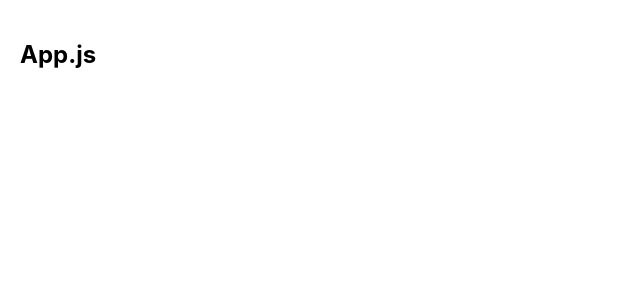
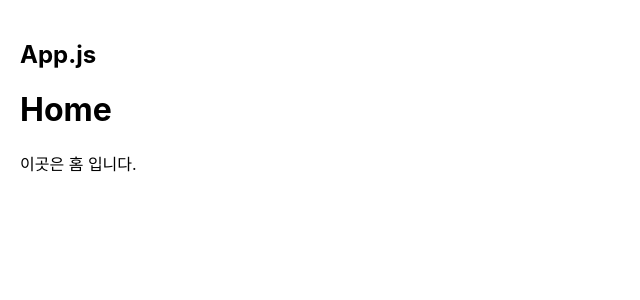
Before and after one commit to TMInstaller/EMOTIONDIARY, a React (Create React App) app: page / in a window 1280 px wide. Shown: the top 300 px of the page, without its empty margins (0-640 px from the left). Built offline with nearby package versions, Linux system fonts and the light colour scheme.

Commit message:
Feat : 페이지 경로에 따라 매핑시키기

```diff
--- a/src/App.js
+++ b/src/App.js
@@ -1,5 +1,5 @@
 import "./App.css";
-import { BrowserRouter } from "react-router-dom";
+import { BrowserRouter, Route, Routes } from "react-router-dom";
 
 import Home from "./pages/Home";
 import Edit from "./pages/Edit";
@@ -11,6 +11,12 @@ function App() {
     <BrowserRouter>
       <div className="App">
         <h2>App.js</h2>
+        <Routes>
+          <Route path="/" element={<Home />} />
+          <Route path="/new" element={<New />} />
+          <Route path="/edit" element={<Edit />} />
+          <Route path="/diary" element={<Diary />} />
+        </Routes>
       </div>
     </BrowserRouter>
   );
```
